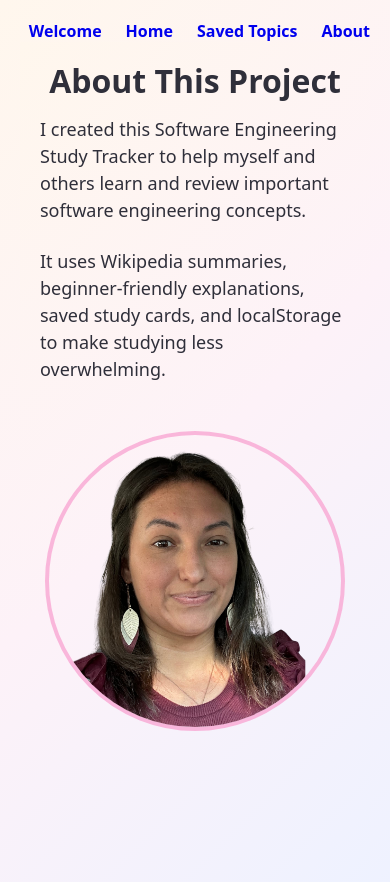
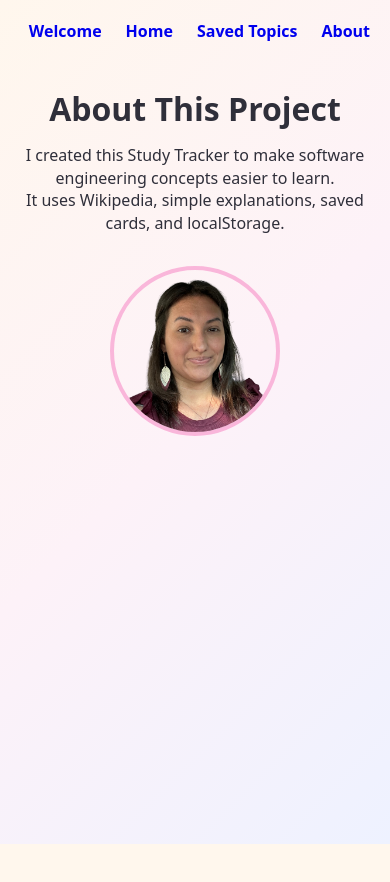
Before and after one commit to Mia-Cran/software-engineering-study-tracker, a React (Vite) app: page /about in a window 390 px wide. Shown: the top 882 px of the page. After the commit the page ends 844 px from the top, so only its background shows below. Built offline with nearby package versions, Linux system fonts and the light colour scheme.

Commit message:
edited photo on about me page

```diff
--- a/src/pages/AboutPage/AboutPage.css
+++ b/src/pages/AboutPage/AboutPage.css
@@ -1,9 +1,8 @@
 .about {
   width: 100%;
   max-width: 700px;
-  margin-top: 48px;
+  padding-top: 80px;
   text-align: center;
-
 }
 
 .about__title {
@@ -15,25 +14,44 @@
 .about__description {
   margin: 0 auto 24px;
   font-size: 18px;
-  line-height: 1.5;
+  line-height: 1.4;
 }
+
 .about__image-circle {
   width: 300px;
   height: 300px;
   border-radius: 50%;
   overflow: hidden;
-  margin: 24px auto 0;
+  margin: 32px auto 0;
   border: 4px solid rgba(249, 168, 212, 0.8);
   display: flex;
   align-items: center;
   justify-content: center;
 }
 
+.about__image {
+  width: 140%;
+  height: 140%;
+  object-fit: cover;
+  display: block;
+  object-position: 40% center;
+}
 
+@media screen and (max-width: 600px) {
+  .about {
+    padding-top: 48px;
+  }
 
-.about__image {
-  width: 100%;
-  height: 100%;
-  object-fit: cover;
-  transform: scale(1.4);
+  .about__title {
+    font-size: 32px;
+  }
+
+  .about__description {
+    font-size: 16px;
+  }
+
+  .about__image-circle {
+    width: 170px;
+    height: 170px;
+  }
 }
--- a/src/pages/AboutPage/AboutPage.jsx
+++ b/src/pages/AboutPage/AboutPage.jsx
@@ -3,19 +3,19 @@ import "./AboutPage.css";
 
 function AboutPage() {
   return (
-    <section className="app">
-      <h1 className="app__title">About This Project</h1>
+    <section className="about">
+      <h1 className="about__title">About This Project</h1>
+
       <p className="about__description">
-        I created this Software Engineering Study Tracker to help myself and
-        others learn and review important software engineering concepts.
+        I created this Study Tracker to make software engineering concepts easier to learn.
+        <br />
+        It uses Wikipedia, simple explanations, saved cards, and localStorage.
       </p>
 
-      <p className="about__description">
-        It uses Wikipedia summaries, beginner-friendly explanations, saved study
-        cards, and localStorage to make studying less overwhelming.
-      </p>
       <div className="about__image-circle">
-        <img className="about__image" src={mariaPhoto} alt="Maria smiling" />
+        <img className="about__image"
+         src={mariaPhoto}
+         alt="Maria smiling" />
       </div>
     </section>
   );
```
